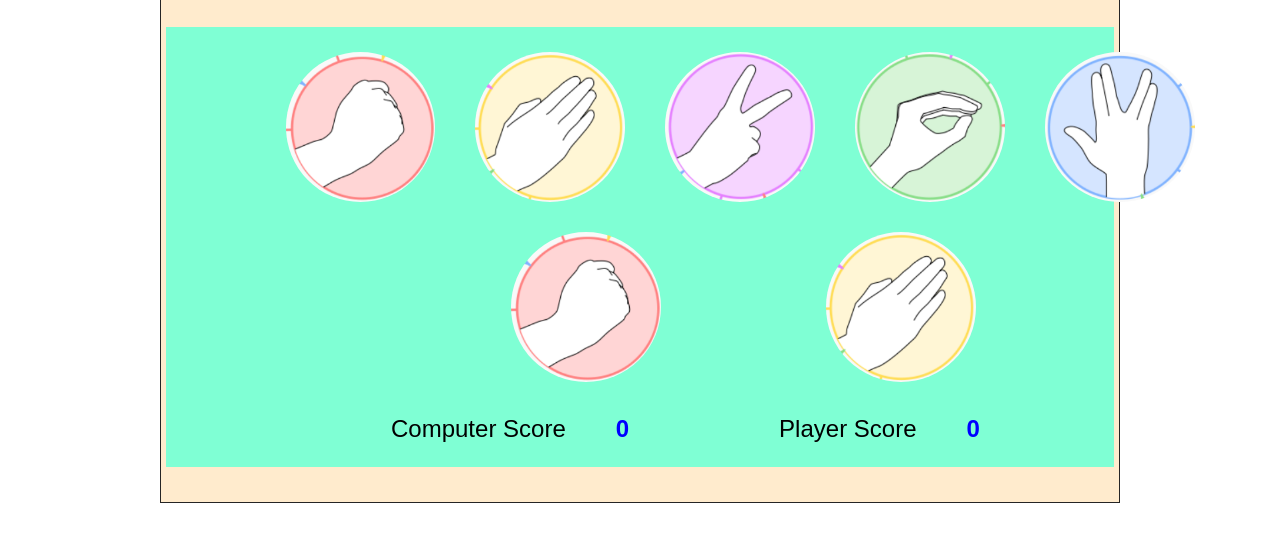
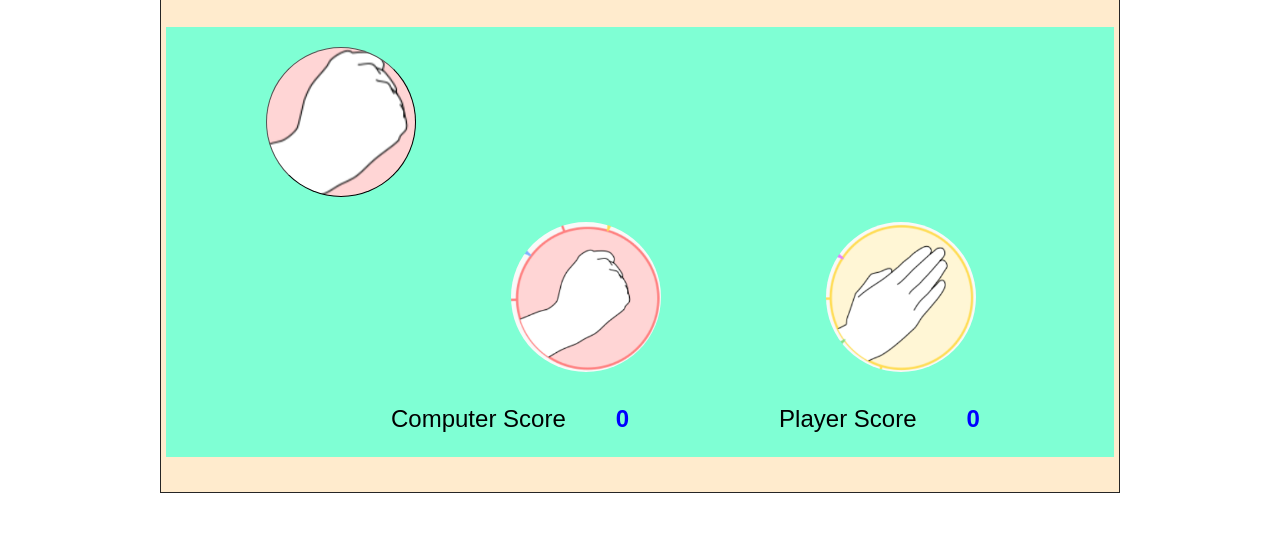
Before and after one commit to Code-Institute-Submissions/rock-paper-scissors-lizard-spock-18, a plain HTML site: page index.html in a window 1280 px wide. Shown: the part 122-664 px from the top of the page. Drawn offline with Linux system fonts and the light colour scheme.

Commit message:
Work in progress gameDiv image buttons

```diff
--- a/assets/css/style.css
+++ b/assets/css/style.css
@@ -60,8 +60,14 @@
     padding: 5px 20px;
 }
 
+.imgBtn {
+    background: url("../images/rock-1.png") no-repeat center center;
+
+}
+
 .imgBtn:hover {
     box-shadow: 0px 10px 5px #000000;
+    cursor: pointer;
 }
 
 /* Styling for the results section */
--- a/index.html
+++ b/index.html
@@ -31,11 +31,12 @@
             <!-- rock paper scissors lizard spock images from icon library. Player clicks their choice.  -->
             <!-- https://thenerdnroll.wordpress.com/2013/01/29/rock-paper-scissors-lizard-spock/ -->
             <div class="gameDiv">
-                <input class="img imgBtn" type="image" src="assets/images/rock-1.png" name="rock" id="rock" alt="I am rock">
+                <button class="img imgBtn"></button>
+                <!-- <input class="img imgBtn" type="image" src="assets/images/rock-1.png" name="rock" id="rock" alt="I am rock">
                 <input class="img imgBtn" type="image" src="assets/images/paper-1.png" name="paper" id="paper" alt="I am paper">
                 <input class="img imgBtn" type="image" src="assets/images/scissors-1.png" name="scissors" id="scissors" alt="I am scissors">
                 <input class="img imgBtn" type="image" src="assets/images/lizard-1.png" name="lizard" id="lizard" alt="I am lizard">
-                <input class="img imgBtn" type="image" src="assets/images/spock-1.png" name="spock" id="spock" alt="I am spock">
+                <input class="img imgBtn" type="image" src="assets/images/spock-1.png" name="spock" id="spock" alt="I am spock"> -->
             </div>
             <!-- Challenge display - shows the hand played by computer and player -->
             <div class="playResult">
```
